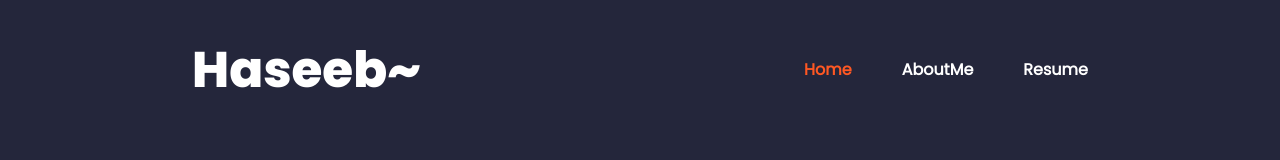
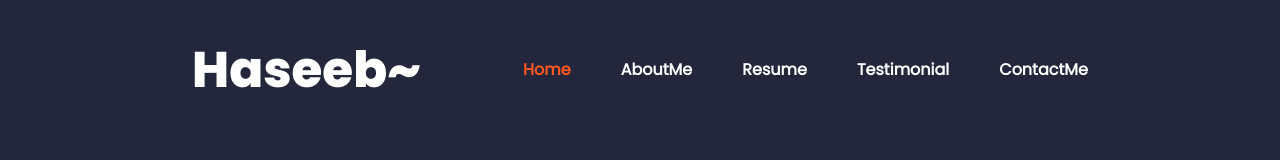
Before and after one commit to Haseeb-creator/Haseeb-Porfolio, a React (Create React App) app in the folder portfolio/frontend/: page / in a window 1280 px wide. Shown: the top 160 px of the page. Built offline with nearby package versions, Linux system fonts and the light colour scheme; grey boxes are pictures that could not be loaded; a web font is replaced by a local one.

Commit message:
updating files

```diff
--- a/portfolio/frontend/src/Utilities/CommonUtils.js
+++ b/portfolio/frontend/src/Utilities/CommonUtils.js
@@ -1,6 +1,8 @@
 import Home from '../PortfolioContianer/Home/Home'
 import AboutMe from '../PortfolioContianer/AboutMe/AboutMe'
 import Resume from '../PortfolioContianer/Resume/Resume'
+import Testimonial from '../PortfolioContianer/Testimonial/Testimonial'
+import ContactMe from '../PortfolioContianer/ContactMe/ContactMe'
 
 
 export const TOTAL_SCREENS = [
@@ -13,6 +15,12 @@ export const TOTAL_SCREENS = [
 	}, {
 		screen_name: 'Resume',
 		component: Resume,
+	}, {
+		screen_name: 'Testimonial',
+		component: Testimonial,
+	}, {
+		screen_name: 'ContactMe',
+		component: ContactMe,
 	}
 ]
 
--- a/portfolio/frontend/src/Utilities/ScrollService.js
+++ b/portfolio/frontend/src/Utilities/ScrollService.js
@@ -12,7 +12,7 @@ export default class ScrollService {
 	}
 
 	scrollToHireMe = () => {
-		let contactMeScreen = document.getElementById('Contact Me')
+		let contactMeScreen = document.getElementById('ContactMe')
 		if (!contactMeScreen) return;
 		contactMeScreen.scrollIntoView({ behavior: 'smooth' })
 	}
```
